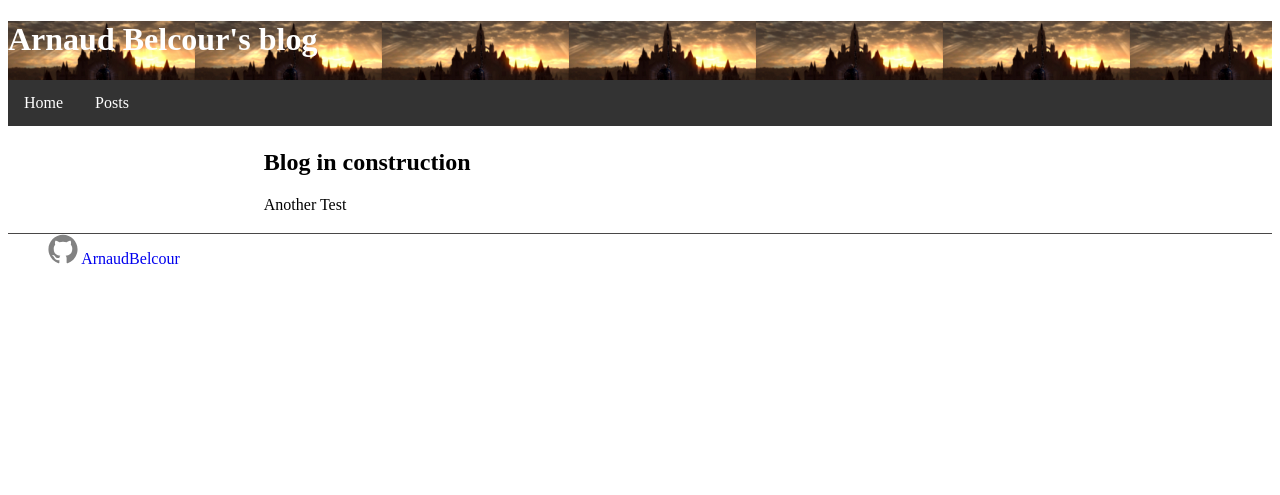
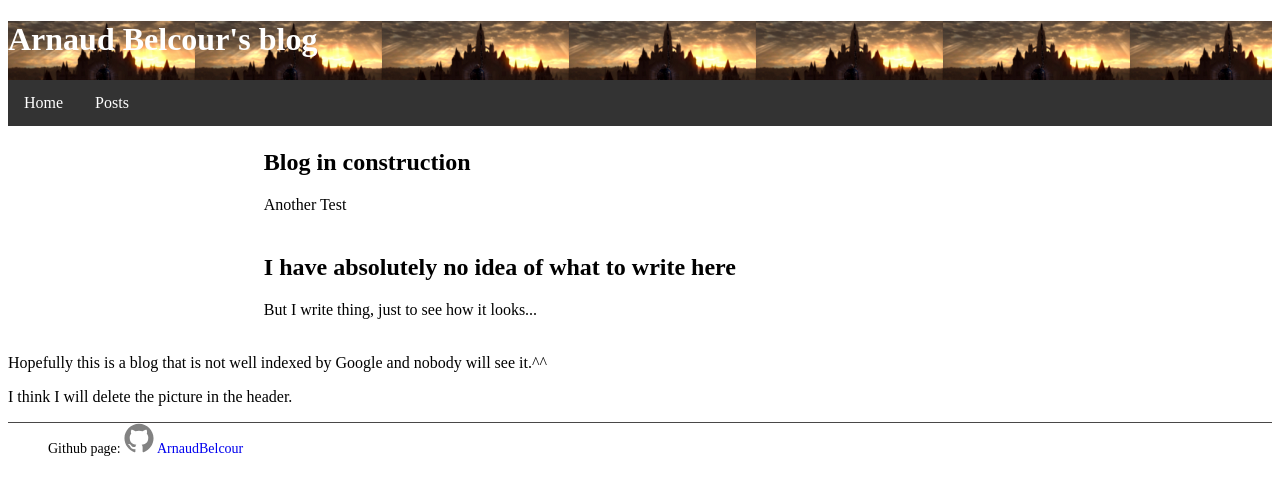
Before and after one commit to ArnaudBelcour/blog, a Jekyll site: the page built from index.html, in a window 1280 px wide. Shown: the top 495 px of the page. Built offline with Jekyll 4.4.1, drawn with Linux system fonts in a browser that asks for light colours; the repository's description, which GitHub fills in, is left out.

Commit message:
Rearrange blog strucutre.

```diff
--- a/_includes/footer.html
+++ b/_includes/footer.html
@@ -1,7 +1,7 @@
 <footer class="site-footer">
   <div class="icon-bar">
     <ul>
-      {% if site.github_username %}
+      Github page: {% if site.github_username %}
       <li>
       {% include icon-github.html username=site.github_username %}
       </li>
--- a/_layouts/default.html
+++ b/_layouts/default.html
@@ -17,9 +17,6 @@
   </body>
 
     <!-- FOOTER  -->
-    <div id="footer_wrap">
-      <footer class="inner">
-        {% include footer.html %}
-      </footer>
-    </div>
+    {% include footer.html %}
+
 </html>
--- a/assets/css/style.css
+++ b/assets/css/style.css
@@ -28,9 +28,10 @@
   background-repeat: repeat;
   color: white;
   font-weight:200;
-  -webkit-backface-visibility: hidden;
-  -moz-backface-visibility:    hidden;
-  -ms-backface-visibility:     hidden;
+}
+
+.site-footer {
+  font-size: 14px;
 }
 
 .icon-bar {
--- a/index.html
+++ b/index.html
@@ -5,11 +5,21 @@ layout: default
 
 <table style="margin-left:20%">
 	<tr>
-		<td id="presentation_table" border="0">
+		<td>
 			<h1> Blog in construction </h1>
 			<p> Another Test </p>
 		</td>
 	</tr>
+	<tr>
+		<td>
+			<h1> I have absolutely no idea of what to write here </h1>
+			<p> But I write thing, just to see how it looks... </p>
+		</td>
+	</tr>
 </table>
 
+<p> Hopefully this is a blog that is not well indexed by Google and nobody will see it.^^ </p>
+
+<p> I think I will delete the picture in the header.  </p>
+
 </div>
```
Also changed, not shown: _layouts/post.html (+5 -22 lines), posts.html (renamed from page.html, +2 -5 lines).
